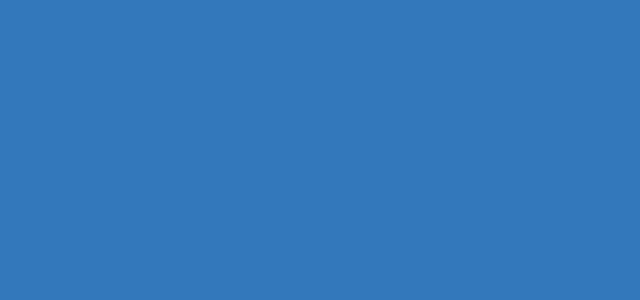
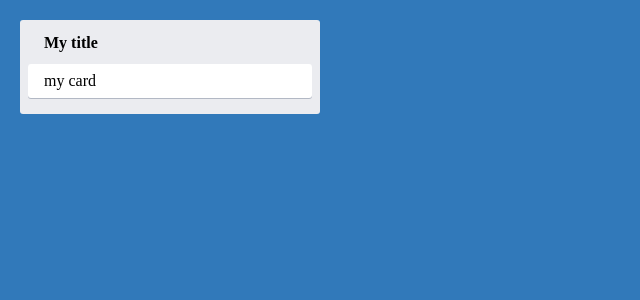
Before and after one commit to Any28Flo/trello-clone-ts, a React (Vite) app: page / in a window 1280 px wide. Shown: the top 300 px of the page, without its empty margins (0-640 px from the left). Built offline with nearby package versions, Linux system fonts and the light colour scheme.

Commit message:
feat | Create Card and Column components

```diff
--- a/package.json
+++ b/package.json
@@ -6,7 +6,7 @@
   "scripts": {
     "dev": "vite",
     "build": "tsc && vite build",
-    "lint": "eslint src --ext ts,tsx --report-unused-disable-directives --max-warnings 0",
+    "lint": "eslint src --ext ts,tsx --max-warnings 0",
     "preview": "vite preview"
   },
   "dependencies": {
--- a/src/App.tsx
+++ b/src/App.tsx
@@ -1,9 +1,14 @@
-import {AppContainer} from "./assets/components/Layout/appContainer";
+import { AppContainer } from "./assets/components/Layout/appContainer";
+import {Column} from "./assets/components/Layout/Column";
+import {Card} from "./assets/components/DataDisplay/Card";
 
 function App() {
 
   return (
     <AppContainer>
+      <Column title='My title'>
+          <Card  title='my card'/>
+      </Column>
     </AppContainer>
   )
 }
--- /dev/null
+++ b/src/assets/components/DataDisplay/Card.tsx
@@ -0,0 +1,9 @@
+import {JSX} from "react";
+import {CardContainer} from "../../styles/styles";
+
+type CardType = {
+    title: string
+}
+export const Card: ({title}: CardType) => JSX.Element = ({title}: CardType) => {
+    return <CardContainer>{title}</CardContainer>
+};
--- /dev/null
+++ b/src/assets/components/Layout/Column.tsx
@@ -0,0 +1,17 @@
+import {ReactNode} from "react";
+import {ColumnContainer, ColumnTitle} from "../../styles/styles";
+
+type ColumnProps = {
+    title: string,
+    children: ReactNode; // best, accepts everything React can render
+}
+export const Column = ({title, children}: ColumnProps) => {
+    return (
+        <ColumnContainer>
+            <ColumnTitle>
+                {title}
+            </ColumnTitle>
+            {children}
+        </ColumnContainer>
+    );
+};
--- a/tsconfig.json
+++ b/tsconfig.json
@@ -18,7 +18,8 @@
     "strict": true,
     "noUnusedLocals": true,
     "noUnusedParameters": true,
-    "noFallthroughCasesInSwitch": true
+    "noFallthroughCasesInSwitch": true,
+    "allowSyntheticDefaultImports": true
   },
   "include": ["src"],
   "references": [{ "path": "./tsconfig.node.json" }]
```
